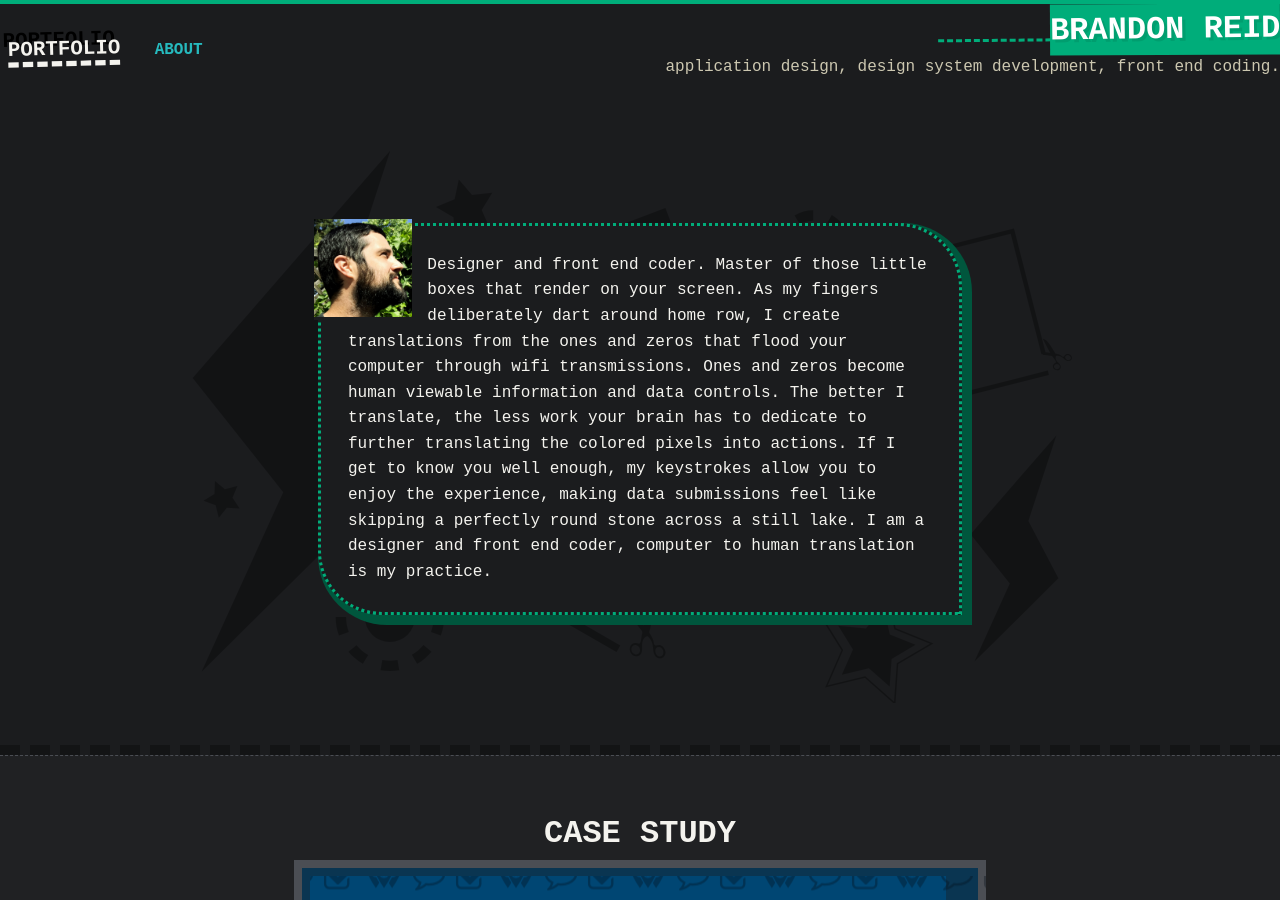
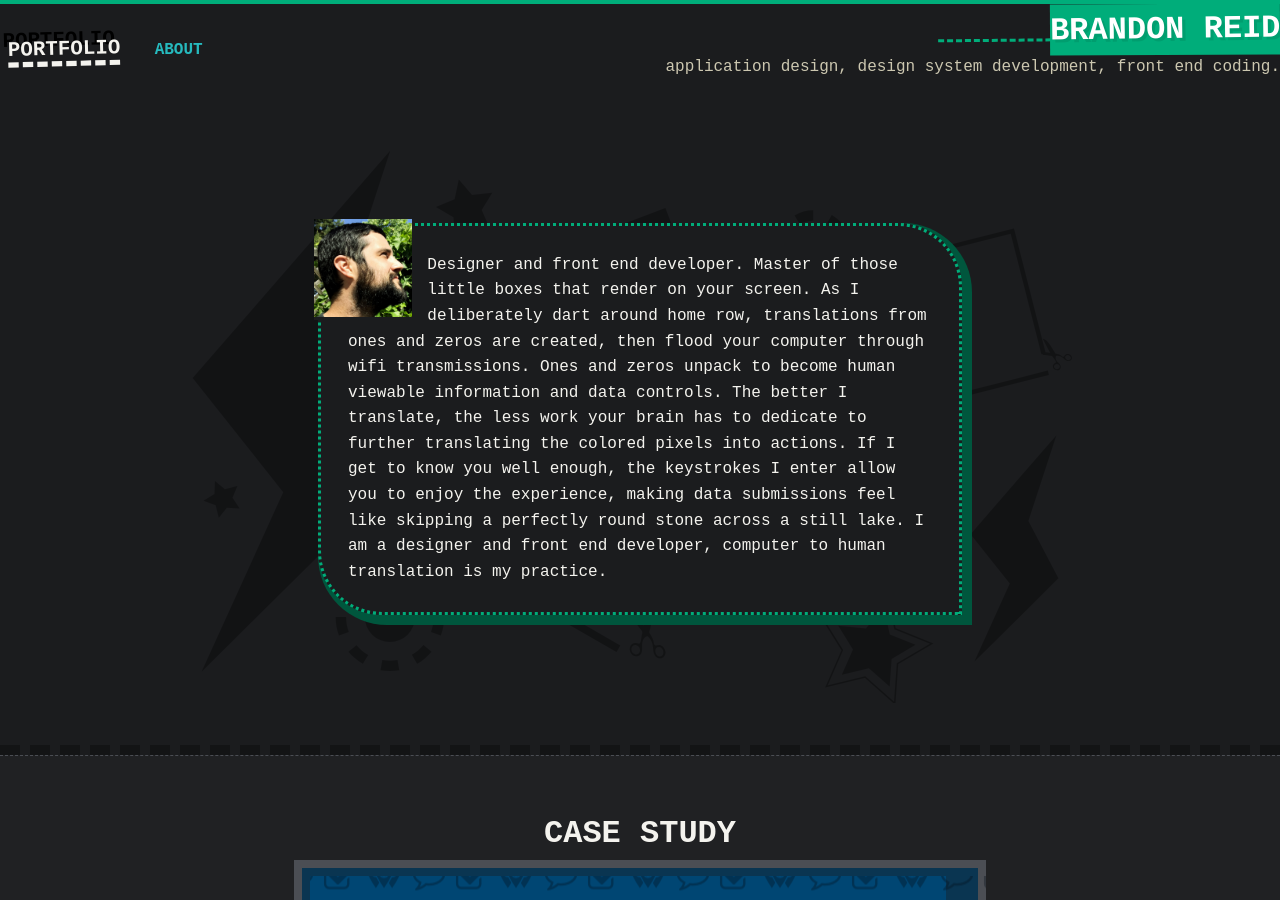
Before and after one commit to brandonreid/portfolio, a Jekyll site: the page built from index.html, in a window 1280 px wide and 900 px high. Built offline with Jekyll 4.4.1, drawn with Linux system fonts in a browser that asks for light colours; some web fonts are replaced.

Commit message:
Update copy

```diff
--- a/index.html
+++ b/index.html
@@ -8,7 +8,7 @@ layout: default
         <div class="brandon-photo">
           <img src="{{ site.baseurl }}/img/brandon-reid_looking-right_500x500.jpg" alt="Brandon Reid">
         </div>
-        <p>Designer and front end coder. Master of those little boxes that render on your screen. As my fingers deliberately dart around home row, I create translations from the ones and zeros that flood your computer through wifi transmissions. Ones and zeros become human viewable information and data controls. The better I translate, the less work your brain has to dedicate to further translating the colored pixels into actions. If I get to know you well enough, my keystrokes allow you to enjoy the experience, making data submissions feel like skipping a perfectly round stone across a still lake. I am a designer and front end coder, computer to human translation is my practice.</p>
+        <p>Designer and front end developer. Master of those little boxes that render on your screen. As I deliberately dart around home row, translations from ones and zeros are created, then flood your computer through wifi transmissions. Ones and zeros unpack to become human viewable information and data controls. The better I translate, the less work your brain has to dedicate to further translating the colored pixels into actions. If I get to know you well enough, the keystrokes I enter allow you to enjoy the experience, making data submissions feel like skipping a perfectly round stone across a still lake. I am a designer and front end developer, computer to human translation is my practice.</p>
       </div>
     </div>
   </div>
```
